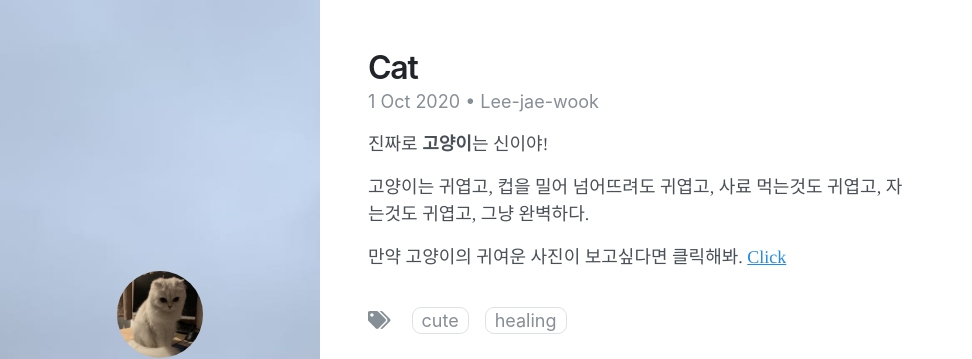
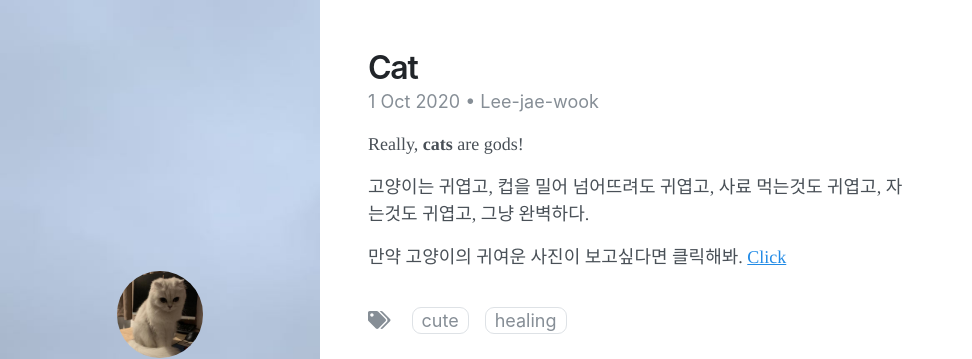
Before and after one commit to limegum07/limegum07.github.io, a Jekyll site: the page built from _posts/2020-10-01-releasing-not-pure-poole-v0-1-0.md, in a window 1280 px wide. Shown: the top 359 px of the page, without its empty margins (0-972 px from the left). Built offline with Jekyll 4.4.1, drawn with Linux system fonts in a browser that asks for light colours; nearby versions of some CDN libraries.

Commit message:
Update 2020-10-01-releasing-not-pure-poole-v0-1-0.md

```diff
--- a/_posts/2020-10-01-releasing-not-pure-poole-v0-1-0.md
+++ b/_posts/2020-10-01-releasing-not-pure-poole-v0-1-0.md
@@ -7,7 +7,7 @@ tags:
 - Healing
 date: 2020-10-01 13:56 +0800
 ---
-진짜로 **고양이**는 신이야!
+Really, **cats** are gods!
 
 고양이는 귀엽고, 컵을 밀어 넘어뜨려도 귀엽고, 사료 먹는것도 귀엽고, 자는것도 귀엽고, 그냥 완벽하다.
 
```
